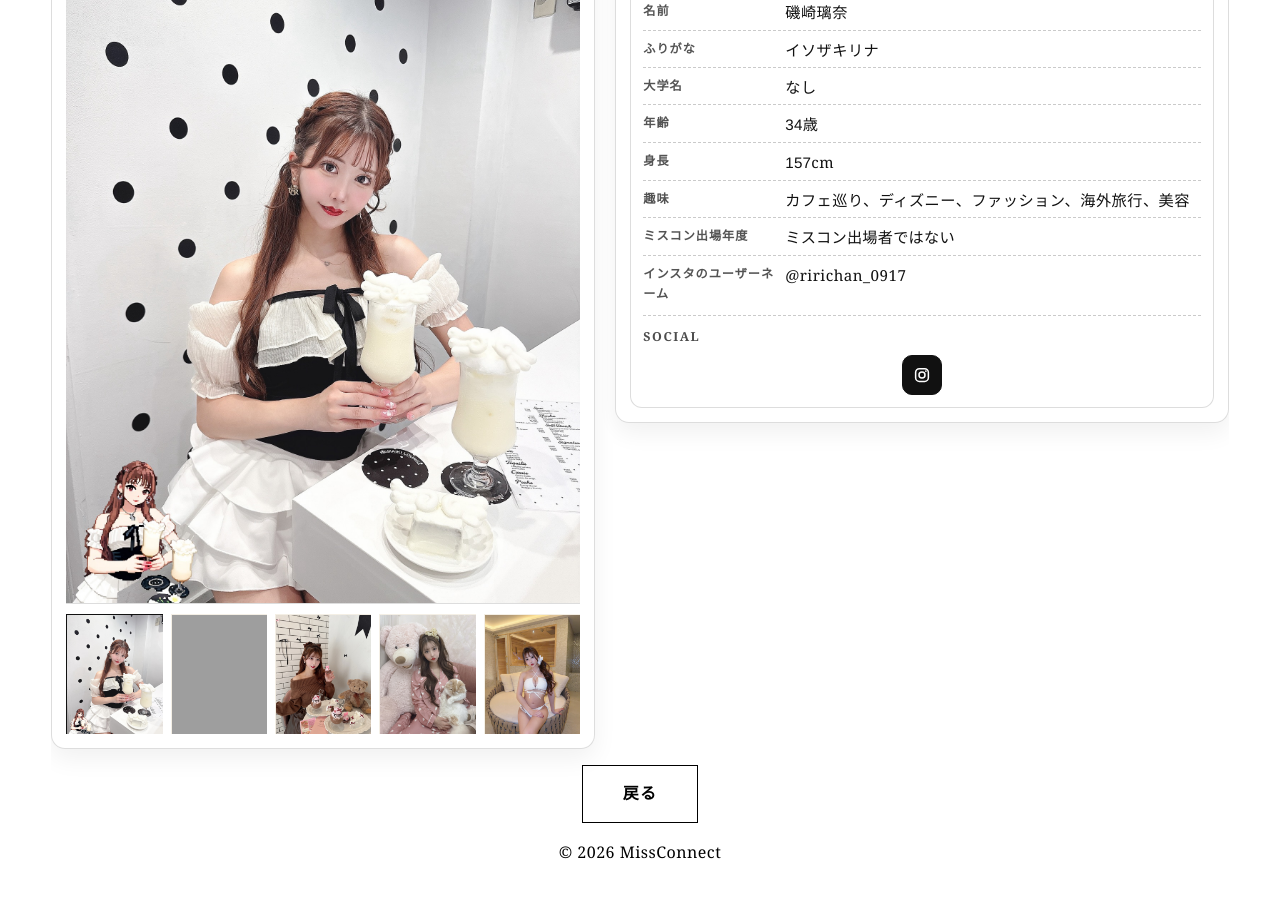
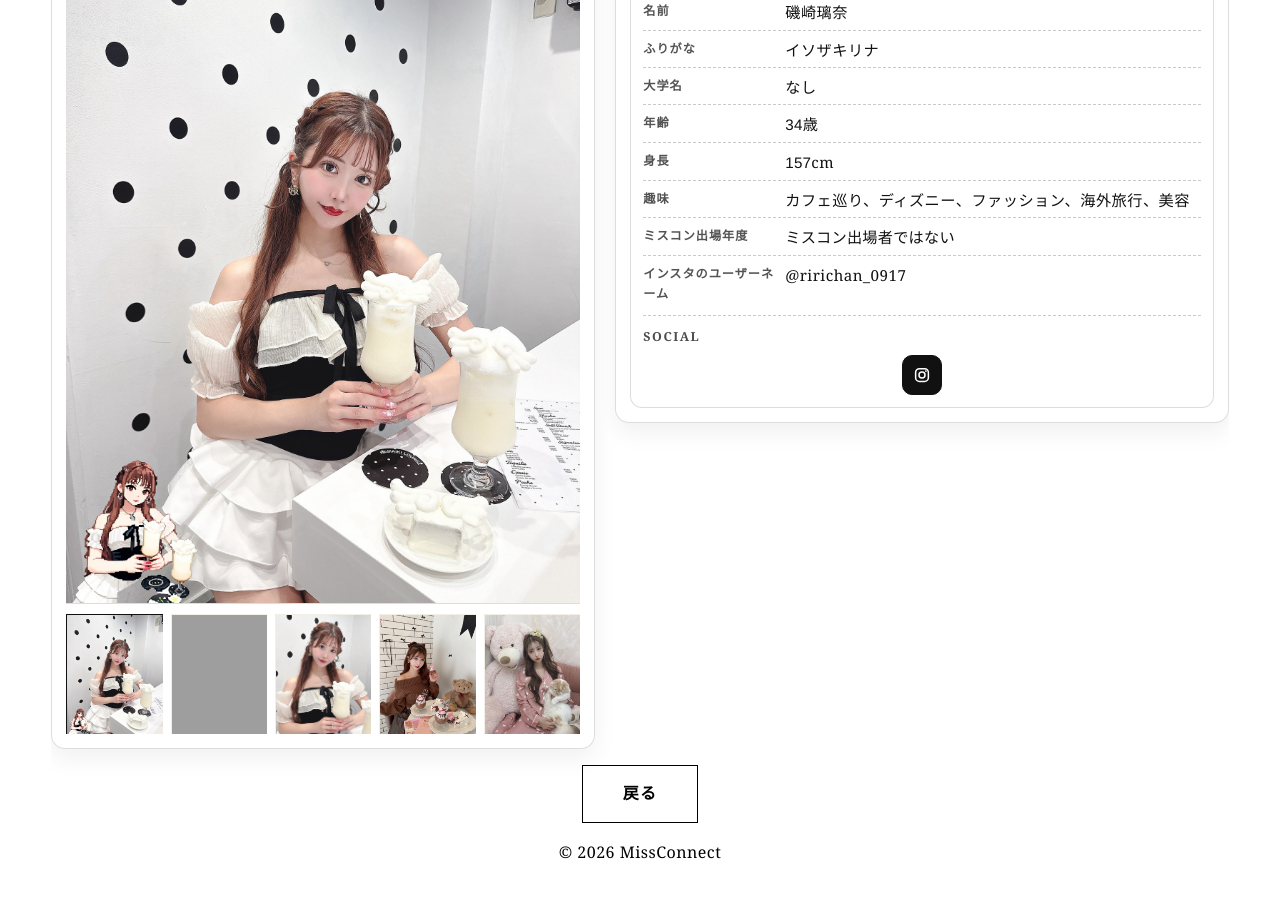
Before and after one commit to tkm-sano/entp, a Jekyll site: the page built from _models/mc-0010.md, in a window 1280 px wide and 900 px high, scrolled down 114 px. Built offline with Jekyll 4.4.1, drawn with Linux system fonts in a browser that asks for light colours; grey boxes are pictures that could not be loaded.

Commit message:
chore: sync models from spreadsheet and media

```diff
--- a/_data/models.json
+++ b/_data/models.json
@@ -273,6 +273,9 @@
         "url": "/assets/images/models/mc-0010/02_628839224_18550215595002082_2153731813841108655_n.jpg"
       },
       {
+        "url": "/assets/images/models/mc-0010/521575910_18510440593002082_7860442645874230753_n.jpg"
+      },
+      {
         "url": "/assets/images/models/mc-0010/619766589_18546291829002082_6725616210960340417_n.jpg"
       },
       {
--- a/_models/mc-0010.md
+++ b/_models/mc-0010.md
@@ -13,6 +13,7 @@ miss_contest_year: "ミスコン出場者ではない"
 images:
   - url: "/assets/images/models/mc-0010/01_521575910_18510440593002082_7860442645874230753_n.jpg"
   - url: "/assets/images/models/mc-0010/02_628839224_18550215595002082_2153731813841108655_n.jpg"
+  - url: "/assets/images/models/mc-0010/521575910_18510440593002082_7860442645874230753_n.jpg"
   - url: "/assets/images/models/mc-0010/619766589_18546291829002082_6725616210960340417_n.jpg"
   - url: "/assets/images/models/mc-0010/645566332_18560613028002082_5975087839981747025_n.jpg"
   - url: "/assets/images/models/mc-0010/652133790_18563302222002082_8392521173051488736_n.jpg"
```
